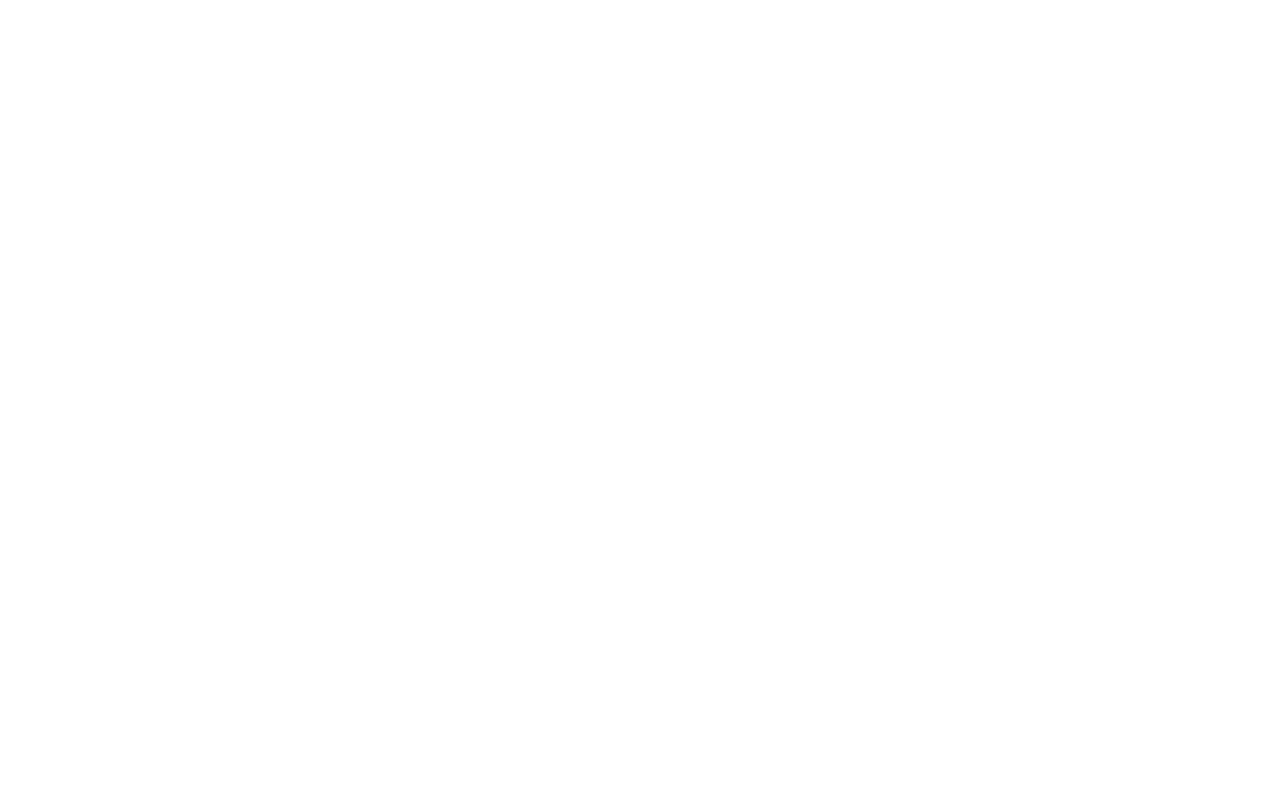
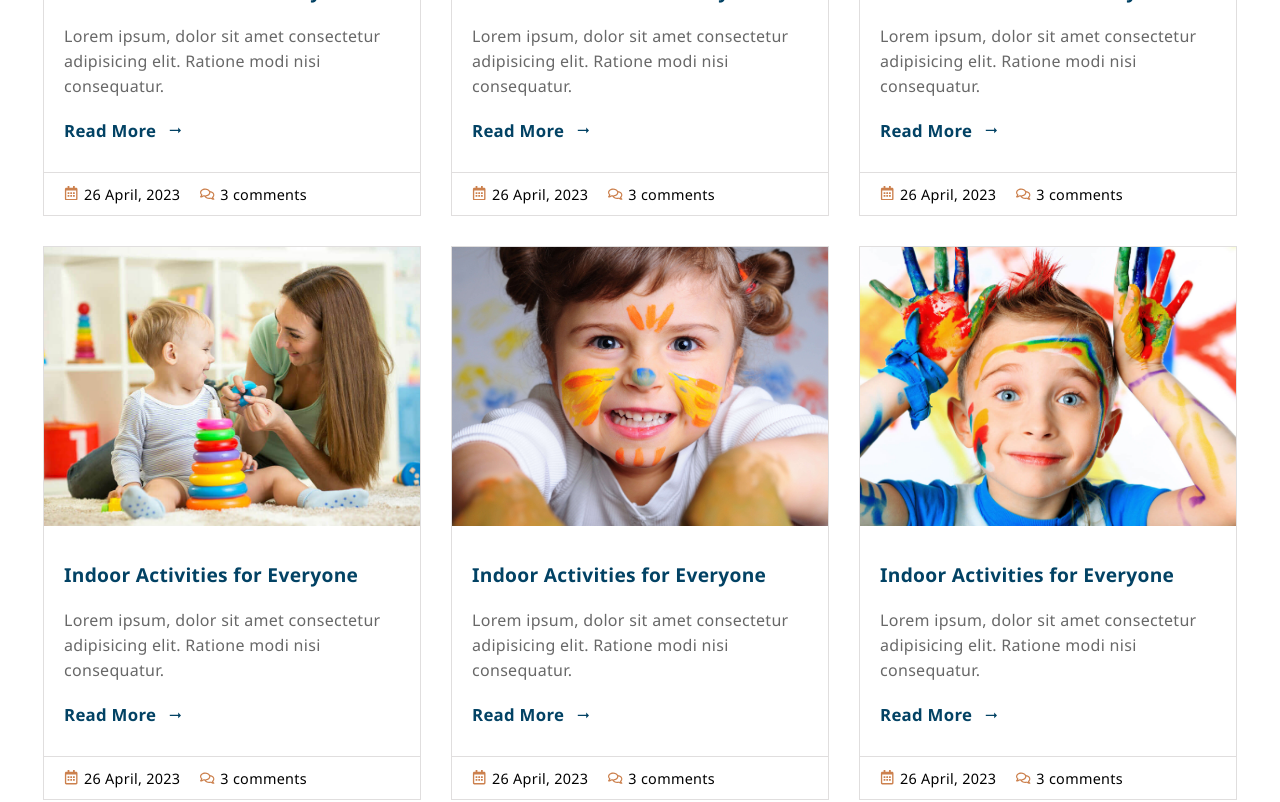
Before and after one commit to Ubongg/day-care, a React (Create React App) app: page /blog in a window 1280 px wide. Shown: the part 980-1782 px from the top of the page. Before the commit the page ends 800 px from the top, so only its background shows below. Built offline with nearby package versions, Linux system fonts and the light colour scheme.

Commit message:
blog page done

```diff
--- a/src/App.js
+++ b/src/App.js
@@ -15,6 +15,7 @@
 import Pricing from "./pages/Pricing";
 import Team from "./pages/Team";
 import Blog from "./pages/Blog";
+import BlogDetails from "./pages/BlogDetails";
 import Contact from "./pages/Contact";
 
 const router = createBrowserRouter(
@@ -26,6 +27,7 @@
       <Route path="pricing" element={<Pricing />} />
       <Route path="team" element={<Team />} />
       <Route path="blog" element={<Blog />} />
+      <Route path="blog/:id" element={<BlogDetails />} />
       <Route path="contact" element={<Contact />} />
     </Route>
   )
--- a/src/components/Background.js
+++ b/src/components/Background.js
@@ -63,6 +63,7 @@
   h2 {
     color: white;
     font-size: 2.2rem;
+    font-family: "Fredoka One", cursive;
 
     @media screen and (min-width: 768px) {
       font-size: 3rem;
--- a/src/components/BlogSlider.js
+++ b/src/components/BlogSlider.js
@@ -81,7 +81,7 @@
             <img src={blog2} alt="" />
           </div>
           <div className="textBx">
-            <h3>An Inspired Approach to Education</h3>
+            <h3>Indoor Activities for Everyone</h3>
             <p>
               Lorem ipsum, dolor sit amet consectetur adipisicing elit. Ratione
               modi nisi consequatur.
@@ -113,7 +113,7 @@
             <img src={blog3} alt="" />
           </div>
           <div className="textBx">
-            <h3>Kids Grooming With New Lesson</h3>
+            <h3>Indoor Activities for Everyone</h3>
             <p>
               Lorem ipsum, dolor sit amet consectetur adipisicing elit. Ratione
               modi nisi consequatur.
@@ -177,7 +177,7 @@
             <img src={blog5} alt="" />
           </div>
           <div className="textBx">
-            <h3>An Inspired Approach to Education</h3>
+            <h3>Indoor Activities for Everyone</h3>
             <p>
               Lorem ipsum, dolor sit amet consectetur adipisicing elit. Ratione
               modi nisi consequatur.
@@ -209,7 +209,7 @@
             <img src={blog6} alt="" />
           </div>
           <div className="textBx">
-            <h3>Kids Grooming With New Lesson</h3>
+            <h3>Indoor Activities for Everyone</h3>
             <p>
               Lorem ipsum, dolor sit amet consectetur adipisicing elit. Ratione
               modi nisi consequatur.
@@ -261,7 +261,7 @@
 const Wrap = styled.div`
   cursor: pointer;
 
-  border: 1px solid rgb(224, 222, 222);
+  border: 0.5px solid rgb(224, 222, 222);
 
   &:hover {
     .textBx h3 {
@@ -286,10 +286,10 @@
   }
   .textBx {
     padding: 30px 20px;
-    border-bottom: 1px solid rgb(224, 222, 222);
+    border-bottom: 0.5px solid rgb(224, 222, 222);
     @media screen and (min-width: 768px) {
-      border-right: 1px solid rgb(224, 222, 222);
-      border-left: 1px solid rgb(224, 222, 222);
+      border-right: 0.5px solid rgb(224, 222, 222);
+      border-left: 0.5px solid rgb(224, 222, 222);
     }
   }
   .textBx h3 {
@@ -316,8 +316,8 @@
   .details {
     padding: 10px 20px;
     @media screen and (min-width: 768px) {
-      border-right: 1px solid rgb(224, 222, 222);
-      border-left: 1px solid rgb(224, 222, 222);
+      border-right: 0.5px solid rgb(224, 222, 222);
+      border-left: 0.5px solid rgb(224, 222, 222);
     }
   }
   .details span {
--- a/src/pages/Blog.js
+++ b/src/pages/Blog.js
@@ -1,12 +1,333 @@
 import React from "react";
 import Background from "../components/Background";
+import styled from "styled-components";
+import blog1 from "../assets/blog1.jpeg";
+import blog2 from "../assets/blog2.jpeg";
+import blog3 from "../assets/blog3.jpeg";
+import blog4 from "../assets/blog4.jpeg";
+import blog5 from "../assets/blog5.jpeg";
+import blog6 from "../assets/blog6.jpeg";
+import { FaRegCalendarAlt } from "react-icons/fa";
+import { FaRegComments } from "react-icons/fa";
+import { MdArrowRightAlt } from "react-icons/md";
+import { NavLink } from "react-router-dom";
+import Footer from "../components/Footer";
 
 const Blog = () => {
   return (
     <div className="blog">
       <Background header={"Blog"} page={"Blog"} />
+      <Blogs>
+        <SingleBlog>
+          <div className="imgBx">
+            <img src={blog1} alt="" />
+          </div>
+          <div className="textBx">
+            <h3>Indoor Activities for Everyone</h3>
+            <p>
+              Lorem ipsum, dolor sit amet consectetur adipisicing elit. Ratione
+              modi nisi consequatur.
+            </p>
+            <NavLink to="/blog/1">
+              <span className="read">Read More </span>
+              <span className="icon">
+                <MdArrowRightAlt />
+              </span>
+            </NavLink>
+          </div>
+          <div className="details">
+            <span className="detail">
+              <span className="icon1">
+                <FaRegCalendarAlt />
+              </span>
+              <span className="text">26 April, 2023</span>
+            </span>
+            <span className="detail">
+              <span className="icon2">
+                <FaRegComments />
+              </span>
+              <span className="text">3 comments</span>
+            </span>
+          </div>
+        </SingleBlog>
+        <SingleBlog>
+          <div className="imgBx">
+            <img src={blog2} alt="" />
+          </div>
+          <div className="textBx">
+            <h3>Indoor Activities for Everyone</h3>
+            <p>
+              Lorem ipsum, dolor sit amet consectetur adipisicing elit. Ratione
+              modi nisi consequatur.
+            </p>
+            <NavLink to="/blog/2">
+              <span className="read">Read More </span>
+              <span className="icon">
+                <MdArrowRightAlt />
+              </span>
+            </NavLink>
+          </div>
+          <div className="details">
+            <span className="detail">
+              <span className="icon1">
+                <FaRegCalendarAlt />
+              </span>
+              <span className="text">26 April, 2023</span>
+            </span>
+            <span className="detail">
+              <span className="icon2">
+                <FaRegComments />
+              </span>
+              <span className="text">3 comments</span>
+            </span>
+          </div>
+        </SingleBlog>
+        <SingleBlog>
+          <div className="imgBx">
+            <img src={blog3} alt="" />
+          </div>
+          <div className="textBx">
+            <h3>Indoor Activities for Everyone</h3>
+            <p>
+              Lorem ipsum, dolor sit amet consectetur adipisicing elit. Ratione
+              modi nisi consequatur.
+            </p>
+            <NavLink to="/blog/3">
+              <span className="read">Read More </span>
+              <span className="icon">
+                <MdArrowRightAlt />
+              </span>
+            </NavLink>
+          </div>
+          <div className="details">
+            <span className="detail">
+              <span className="icon1">
+                <FaRegCalendarAlt />
+              </span>
+              <span className="text">26 April, 2023</span>
+            </span>
+            <span className="detail">
+              <span className="icon2">
+                <FaRegComments />
+              </span>
+              <span className="text">3 comments</span>
+            </span>
+          </div>
+        </SingleBlog>
+        <SingleBlog>
+          <div className="imgBx">
+            <img src={blog4} alt="" />
+          </div>
+          <div className="textBx">
+            <h3>Indoor Activities for Everyone</h3>
+            <p>
+              Lorem ipsum, dolor sit amet consectetur adipisicing elit. Ratione
+              modi nisi consequatur.
+            </p>
+            <NavLink to="/blog/4">
+              <span className="read">Read More </span>
+              <span className="icon">
+                <MdArrowRightAlt />
+              </span>
+            </NavLink>
+          </div>
+          <div className="details">
+            <span className="detail">
+              <span className="icon1">
+                <FaRegCalendarAlt />
+              </span>
+              <span className="text">26 April, 2023</span>
+            </span>
+            <span className="detail">
+              <span className="icon2">
+                <FaRegComments />
+              </span>
+              <span className="text">3 comments</span>
+            </span>
+          </div>
+        </SingleBlog>
+        <SingleBlog>
+          <div className="imgBx">
+            <img src={blog5} alt="" />
+          </div>
+          <div className="textBx">
+            <h3>Indoor Activities for Everyone</h3>
+            <p>
+              Lorem ipsum, dolor sit amet consectetur adipisicing elit. Ratione
+              modi nisi consequatur.
+            </p>
+            <NavLink to="/blog/5">
+              <span className="read">Read More </span>
+              <span className="icon">
+                <MdArrowRightAlt />
+              </span>
+            </NavLink>
+          </div>
+          <div className="details">
+            <span className="detail">
+              <span className="icon1">
+                <FaRegCalendarAlt />
+              </span>
+              <span className="text">26 April, 2023</span>
+            </span>
+            <span className="detail">
+              <span className="icon2">
+                <FaRegComments />
+              </span>
+              <span className="text">3 comments</span>
+            </span>
+          </div>
+        </SingleBlog>
+        <SingleBlog>
+          <div className="imgBx">
+            <img src={blog6} alt="" />
+          </div>
+          <div className="textBx">
+            <h3>Indoor Activities for Everyone</h3>
+            <p>
+              Lorem ipsum, dolor sit amet consectetur adipisicing elit. Ratione
+              modi nisi consequatur.
+            </p>
+            <NavLink to="/blog/6">
+              <span className="read">Read More </span>
+              <span className="icon">
+                <MdArrowRightAlt />
+              </span>
+            </NavLink>
+          </div>
+          <div className="details">
+            <span className="detail">
+              <span className="icon1">
+                <FaRegCalendarAlt />
+              </span>
+              <span className="text">26 April, 2023</span>
+            </span>
+            <span className="detail">
+              <span className="icon2">
+                <FaRegComments />
+              </span>
+              <span className="text">3 comments</span>
+            </span>
+          </div>
+        </SingleBlog>
+      </Blogs>
+      <Footer />
     </div>
   );
 };
 
 export default Blog;
+
+const Blogs = styled.div`
+  margin: 50px 0;
+  display: flex;
+  justify-content: center;
+  align-items: center;
+  flex-wrap: wrap;
+  padding: 0 5px;
+
+  @media screen and (min-width: 768px) {
+    max-width: 100%;
+  }
+  @media screen and (min-width: 1024px) {
+    padding: 0 10px;
+  }
+`;
+const SingleBlog = styled.div`
+  max-width: 540px;
+  width: 100%;
+
+  border: 0.5px solid rgb(224, 222, 222);
+  margin: 15px;
+
+  &:hover {
+    .textBx h3 {
+      color: var(--secColor);
+      transition: var(--mainTransition);
+    }
+    .textBx a {
+      color: var(--secColor);
+      transition: var(--mainTransition);
+    }
+  }
+
+  img {
+    // border: 4px solid transparent;
+    // border-radius: 4px;
+    max-height: 400px;
+    width: 100%;
+    height: 100%;
+    // box-shadow: rgb(0 0 0 / 69%) 0px 26px 30px -10px,
+    //   rgb(0 0 0 / 73%) 0px 16px 10px -10px;
+    transition-duration: 300ms;
+  }
+  .textBx {
+    padding: 30px 20px;
+    border-bottom: 0.5px solid rgb(224, 222, 222);
+    // @media screen and (min-width: 768px) {
+    //   border-right: 1px solid rgb(224, 222, 222);
+    //   border-left: 1px solid rgb(224, 222, 222);
+    // }
+  }
+  .textBx h3 {
+    padding-bottom: 20px;
+    color: var(--primaryColor);
+    font-size: 1.2rem;
+  }
+  .textBx p {
+    line-height: var(--line-height);
+    padding-bottom: 20px;
+    color: var(--mainGrey);
+  }
+  .textBx a {
+    color: var(--primaryColor);
+    font-size: 1.05rem;
+    position: relative;
+    font-weight: 600;
+    cursor: pointer;
+  }
+  .textBx a .icon {
+    position: absolute;
+    right: -30%;
+    top: 10%;
+  }
+  .details {
+    padding: 10px 20px;
+    // @media screen and (min-width: 768px) {
+    //   border-right: 1px solid rgb(224, 222, 222);
+    //   border-left: 1px solid rgb(224, 222, 222);
+    // }
+  }
+  .details span {
+    padding-right: 10px;
+    font-size: 0.9rem;
+  }
+  .detail {
+    position: relative;
+  }
+  .detail .text {
+    margin-left: 20px;
+  }
+  .icon1,
+  .icon2 {
+    color: var(--secColor);
+  }
+  .icon1 {
+    position: absolute;
+    top: 2%;
+    left: 0;
+  }
+  .icon2 {
+    position: absolute;
+    top: 8%;
+    left: 0%;
+  }
+  @media screen and (min-width: 768px) {
+    max-width: 340px;
+    width: 45%;
+  }
+  @media screen and (min-width: 1024px) {
+    max-width: 100%;
+    width: 30%;
+  }
+`;
```
Also changed, not shown: src/components/Imgslider.js (+6 -6 lines), src/pages/BlogDetails.js (added, +12 -0 lines), src/styles/Home.css (+9 -0 lines), src/styles/Navbar.css (+7 -2 lines).
